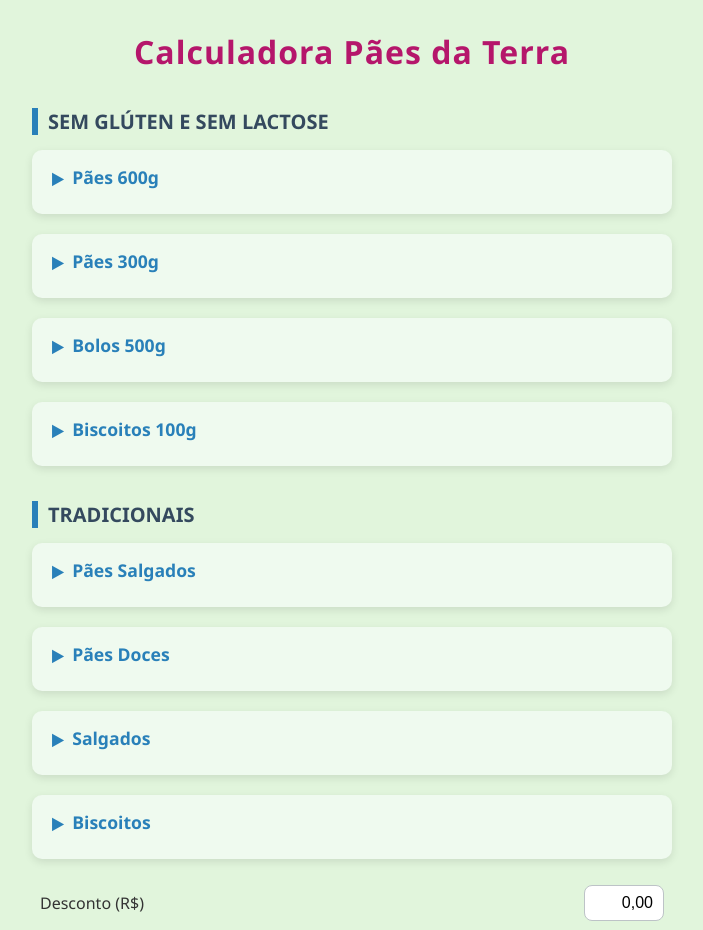
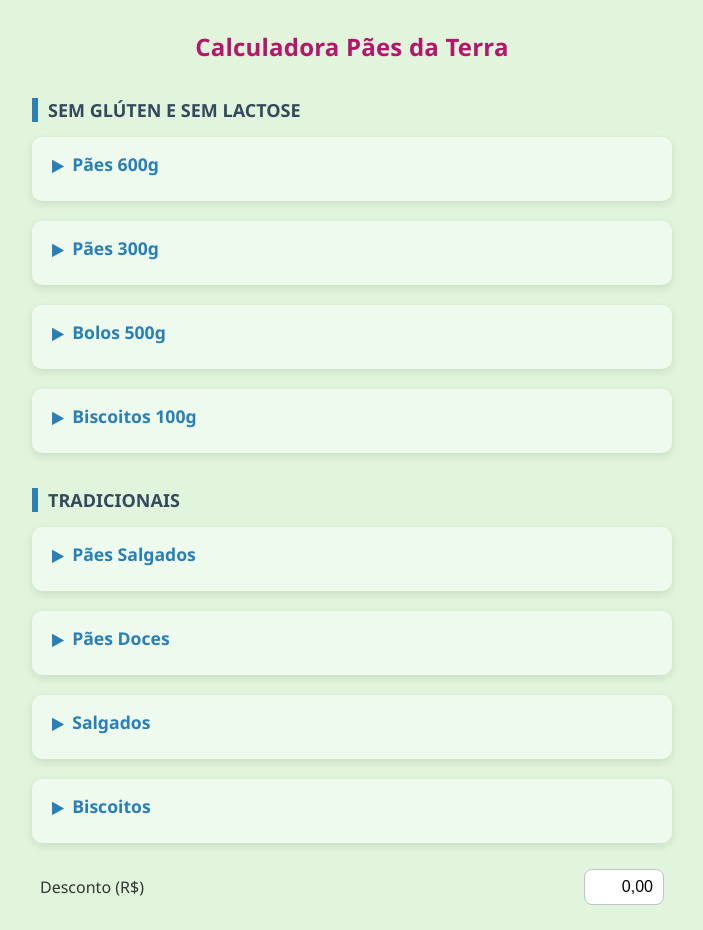
Before and after one commit to MeuAplicativo/Calc-PaesDaTerra-V02, a plain HTML site: page index.html in a window 1280 px wide. Shown: the top 930 px of the page, without its empty margins (288-991 px from the left). Drawn offline with Linux system fonts and the light colour scheme.

Commit message:
Update style.css

```diff
--- a/style.css
+++ b/style.css
@@ -17,10 +17,11 @@ body {
 /* Título principal */
 h1 {
   text-align: center;
-  font-weight: 700;
+  font-weight: bold;
   color: #b5166b;
   margin-bottom: 25px;
-  letter-spacing: 1px;
+  letter-spacing: 0.2px;
+  font-size: 24px;
 }
 
 /* Seções h3 */
@@ -30,8 +31,8 @@ h3 {
   padding-left: 10px;
   margin-top: 35px;
   margin-bottom: 15px;
-  font-size: 1.25rem;
-  font-weight: 600;
+  font-size: 18px;
+  font-weight: bold;
   user-select: none;
 }
 
```
